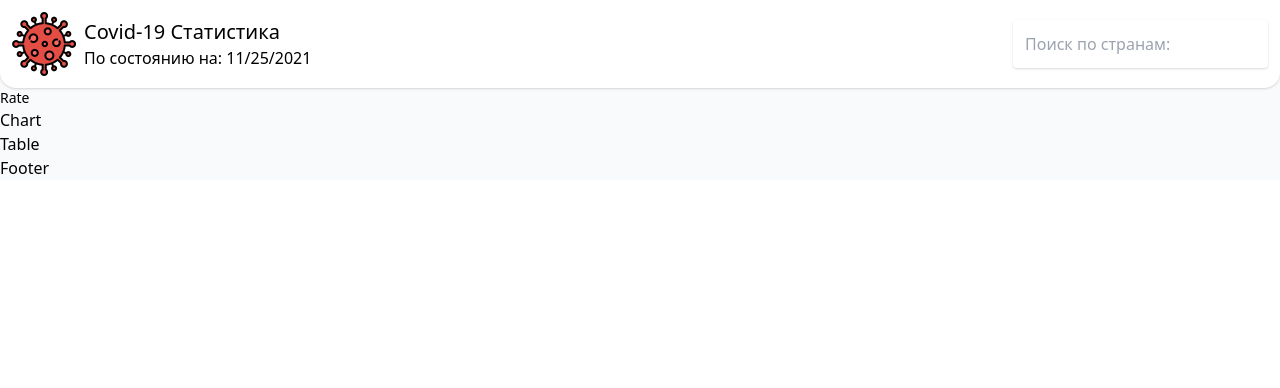
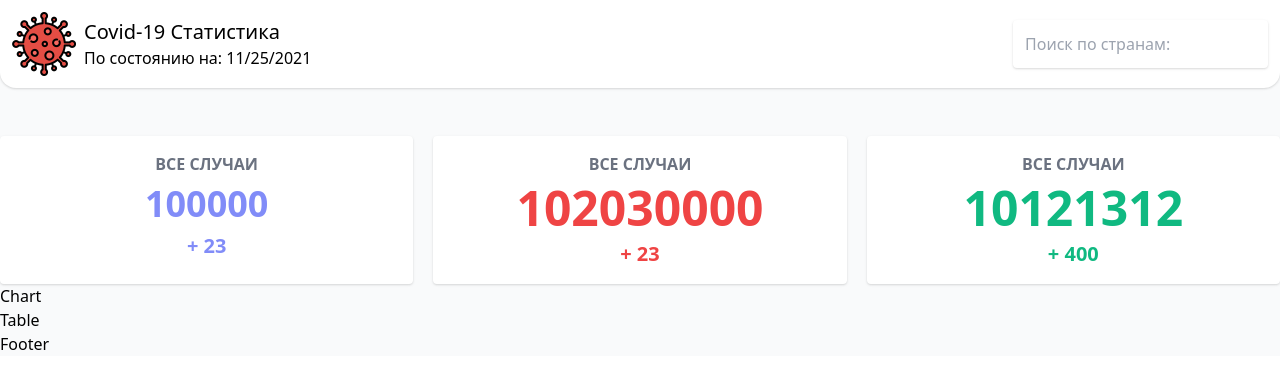
Before and after one commit to kanishev/covid-app, a Vue app: page / in a window 1280 px wide. Shown: the top 388 px of the page. Built offline with nearby package versions, Linux system fonts and the light colour scheme.

Commit message:
add rate cards

```diff
--- a/src/components/AppRate.vue
+++ b/src/components/AppRate.vue
@@ -1,5 +1,42 @@
 <template>
-  <h2 class="text-sm">Rate</h2>
+  <div class="container mx-auto mt-12">
+    <div class="rate-list flex space-x-5 justify-between">
+      <div class="card-1 flex-1 shadow bg-white rounded text-center p-4">
+        <span class="label uppercase text-gray-500 font-semibold text-base"
+          >Все случаи</span
+        >
+        <div class="value text-indigo-400 font-black text-4xl py-2">100000</div>
+        <div class="value-2 text-indigo-400 font-semibold text-xl">
+          <span>+</span>
+          23
+        </div>
+      </div>
+
+      <div class="card-1 flex-1 shadow bg-white rounded text-center p-4">
+        <span class="label uppercase text-gray-500 font-semibold text-base"
+          >Все случаи</span
+        >
+        <div class="value text-red-500 font-black text-5xl py-2">102030000</div>
+        <div class="value-2 text-red-500 font-semibold text-xl">
+          <span>+</span>
+          23
+        </div>
+      </div>
+
+      <div class="card-1 flex-1 shadow bg-white rounded text-center p-4">
+        <span class="label uppercase text-gray-500 font-semibold text-base"
+          >Все случаи</span
+        >
+        <div class="value text-green-500 font-black text-5xl py-2">
+          10121312
+        </div>
+        <div class="value-2 text-green-500 font-semibold text-xl">
+          <span>+</span>
+          400
+        </div>
+      </div>
+    </div>
+  </div>
 </template>
 
 <script>
```
